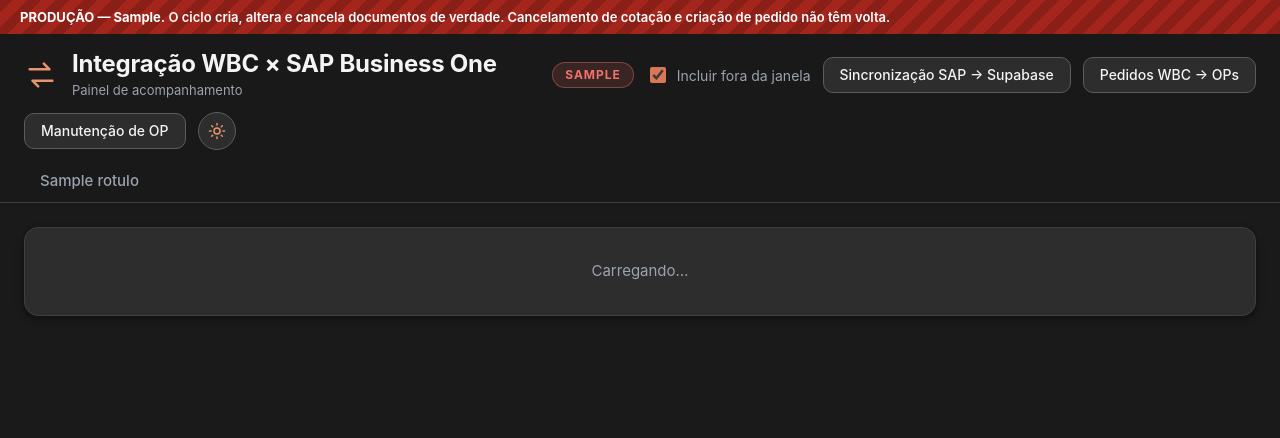
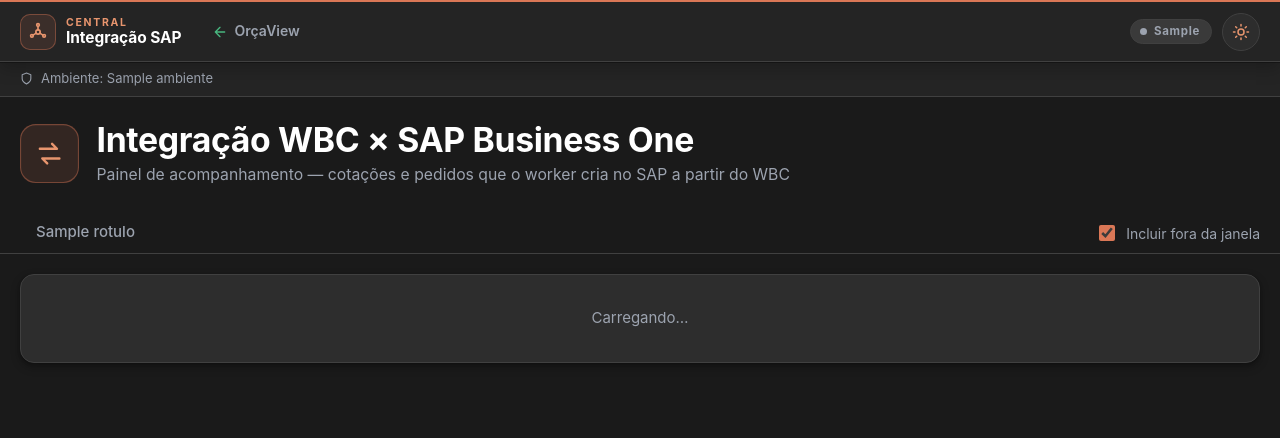
Before and after one commit to MarceloProjetos/oportunidade_wbc, a Flask app: template wbcpython/dashboard/templates/pagina.html in a window 1280 px wide. Shown: the top 438 px of the page. Run offline with Flask 3, Linux system fonts and the light colour scheme; the template is opened without the code that fills it: most values are stand-ins (such as "Sample title", 1, 10 or a date in 2020); parts of the project's set-up code (start-up, migrations or seed data) failed here and were passed over.

Commit message:
feat(casa): Central Integracao SAP F2 -- painel WBC entra na casa
So aparencia: rotas, fragmentos e HTMX iguais.

- pagina.html/entrar.html: barra comum (macro da casa), titulo de pagina
  .casa-titulo, abas numa linha presa sob a barra com "Incluir fora da
  janela" a direita; botoes contornados, tarja de producao e o botao de
  tema proprio sairam (decisao 3). Aba "Execucoes" -> "Ciclos" (decisao 4;
  id e /?aba=execucoes iguais).
- web.py: casa.instalar + /casa montado e aberto; CASA_HREFS; /orcaview
  (ORCAVIEW_URL, paridade com o controleproducao); /controle-producao/tarefas.
- painel.css: tokens base apontam para --casa-*; data-tema -> data-theme
  (cookie casa_tema); cabecalho antigo removido; main 1800px / 20px.
- casa.css: --casa-barra-altura; coral-texto do claro #a94a2e (5,7:1).
- Testes: barra/tema/pilula do painel, entrada, paridade do ORCAVIEW_URL.

Co-Authored-By: Claude Opus 5.5 <noreply@anthropic.com>

```diff
--- a/casa/__init__.py
+++ b/casa/__init__.py
@@ -31,7 +31,7 @@ TEMPLATES_DIR = PASTA / "templates"
 STATIC_DIR = PASTA / "static"
 
 #: Bump when casa.css / casa.js change: the three apps link them with ``?v=``.
-VERSAO = "1"
+VERSAO = "2"
 
 MARCA = "Central Integração SAP"
 
--- a/casa/static/casa.css
+++ b/casa/static/casa.css
@@ -38,6 +38,8 @@
   --casa-perigo-fundo: rgb(242 114 106 / .13);
   --casa-perigo-borda: rgb(242 114 106 / .45);
   --casa-sombra-barra: 0 1px 0 rgb(0 0 0 / .35), 0 6px 16px rgb(0 0 0 / .22);
+  /* Height of the top bar on desktop: what a sticky row of a page sits under. */
+  --casa-barra-altura: 62px;
   --casa-fonte: "Inter", "Segoe UI", system-ui, -apple-system, Roboto, "Helvetica Neue", Arial, sans-serif;
 }
 :root[data-theme="light"] {
@@ -51,7 +53,7 @@
   --casa-texto: #1f2733;
   --casa-texto-2: #5a6675;
   --casa-acento: #c45a3a;
-  --casa-acento-texto: #c45a3a;
+  --casa-acento-texto: #a94a2e;   /* 5.7:1 on white (the fill colour gives 4.0:1) */
   --casa-a08: rgb(196 90 58 / .08);
   --casa-a13: rgb(196 90 58 / .12);
   --casa-a20: rgb(196 90 58 / .20);
@@ -73,7 +75,7 @@
 .casa-barra {
   position: sticky; top: 0; z-index: 1055;
   display: grid; grid-template-columns: auto minmax(0, 1fr) auto; align-items: center;
-  column-gap: 20px; min-height: 62px; padding: 0 20px;
+  box-sizing: border-box; column-gap: 20px; min-height: var(--casa-barra-altura); padding: 0 20px;
   background: var(--casa-painel);
   border-top: 2px solid var(--casa-acento);
   border-bottom: 1px solid var(--casa-borda);
--- a/wbcpython/config.py
+++ b/wbcpython/config.py
@@ -430,6 +430,10 @@ class Settings(BaseSettings):
     cp_url: str = Field(default="", alias="CP_URL")
     cp_porta: int = Field(default=8080, alias="CP_PORTA")
 
+    #: The "← OrçaView" link of the shared top bar (casa/, 01/10/2026): the .90 home. Same
+    #: default as ``controleproducao`` (parity test); ``ORCAVIEW_URL`` only for a dev copy.
+    orcaview_url: str = Field(default="http://192.168.0.90:8000/", alias="ORCAVIEW_URL")
+
     @property
     def painel_exige_chave(self) -> bool:
         """O painel pede a chave de acesso (há `OS_API_KEY` configurada)."""
--- a/wbcpython/dashboard/static/painel.css
+++ b/wbcpython/dashboard/static/painel.css
@@ -6,32 +6,31 @@
  * fontes do sistema e CSS puro — inclusive as barras dos gráficos.
  */
 
-/* OrçaView look (29/09/2026): the same palette, surfaces and accent as the OrçaView
- * pages (Usuarios.html) and the Controle de Produção screen next door — this painel is
- * their sister screen. Dark is the DEFAULT, as in OrçaView; light is the explicit
- * `data-tema="claro"` override chosen with the round sun/moon button (kept per browser). The
- * operating-system preference no longer decides: the house default does.
+/* "Central Integração SAP" (01/10/2026, PLANO_CASA_COMUM_11 F2): the top bar, the page title,
+ * the theme and the base palette come from casa/static/casa.css, loaded before this file and
+ * shared with the Controle de Produção and the Sincronização. The tokens below that have a
+ * house equivalent only POINT at it (one definition); the rest are this painel's own.
+ * Dark is the default; light is `data-theme="light"`, written by the server from the
+ * `casa_tema` cookie (it replaced the per-port `wbc-tema` localStorage key).
  *
  * Surface ladder: page < card header < card < inner surface (KPIs) < input.
  * `--acento` fills and borders; `--acento-texto` is the accent as TEXT (lighter coral in
  * dark, for contrast on the card). Semantic colours keep their tuned hues; their
  * backgrounds are translucent so they sit on any surface. */
 :root {
-  color-scheme: dark;
-
-  --fundo: #1a1a1a;
-  --painel: #2d2d2d;
+  --fundo: var(--casa-pagina);
+  --painel: var(--casa-cartao);
   --painel-2: #262626;
   --superficie: #333333;
   --campo: #3a3a3a;
-  --traco: #404040;
+  --traco: var(--casa-borda);
   --traco-forte: #5c5c5c;
-  --tinta: #f3f4f6;
-  --tinta-fraca: #9ca3af;
+  --tinta: var(--casa-texto);
+  --tinta-fraca: var(--casa-texto-2);
   --tinta-fraquissima: #959ca8; /* 4.6:1 on --superficie (30/09/2026: was 3.3:1) */
 
-  --acento: #da7756;
-  --acento-texto: #e8956e;
+  --acento: var(--casa-acento);
+  --acento-texto: var(--casa-acento-texto);
   --acento-fraco: rgb(218 119 86 / 14%);
 
   --ok: #48b77f;
@@ -118,89 +108,34 @@ a {
   border-radius: 3px;
 }
 
-/* ------------------------------------------------------------------ cabeçalho */
+/* ------------------------------------------------------------- título e abas */
 
-/* OrçaView topbar: coral icon, title and subtitle stacked, actions on the right; the tab
- * row below. Sticky with a translucent page background, so the list scrolls under it. */
-.topo {
+/* The page title is the shared .casa-titulo. The Controle de Produção renders its content at
+ * zoom 1.125 (owner, 30/09/2026); the same factor here makes the two titles identical. */
+main > .casa-titulo {
+  zoom: 1.125;
+}
+
+/* The tab row stays under the shared bar while the list scrolls (it used to live in the
+ * sticky header). Full width of <main>: the negative margins reach its padding, so rows
+ * scrolling underneath never show beside it. Solid background — no color-mix here: older
+ * Chrome/Edge paint nothing for it (30/09/2026). */
+.abas-linha {
   position: sticky;
-  top: 0;
+  top: var(--casa-barra-altura);
   z-index: 20;
-  background: var(--fundo); /* fallback: no color-mix → a transparent sticky bar */
-  background: color-mix(in srgb, var(--fundo) 92%, transparent);
-  backdrop-filter: blur(6px);
+  display: flex;
+  align-items: center;
+  gap: 16px;
+  margin: 0 -20px 20px;
+  padding: 0 20px;
+  background: var(--fundo);
   border-bottom: 1px solid var(--traco);
 }
 
-.topo-linha {
-  display: flex;
-  align-items: center;
-  gap: 12px;
-  flex-wrap: wrap;
-  max-width: 1500px;
-  margin: 0 auto;
-  padding: 16px 24px 12px;
-}
-
-.marca {
-  display: flex;
-  align-items: center;
-  gap: 14px;
-  margin-right: auto;
-}
-
-.marca .icone {
-  display: inline-flex;
-  color: var(--acento-texto);
-}
-
-.marca h1 {
-  font-size: 1.5rem;
-  font-weight: 700;
-  color: var(--tinta);
-  line-height: 1.2;
-}
-
-.marca .sub {
-  display: block;
-  margin-top: 2px;
-  font-size: 0.8125rem;
-  color: var(--tinta-fraca);
-}
-
-/* O ambiente é o fato mais perigoso da tela: em produção o ciclo cria e
- * cancela documentos financeiros de verdade. Ganha uma tarja hachurada de
- * largura inteira, e é a única coisa da página autorizada a gritar. */
-.ambiente {
-  display: inline-flex;
-  align-items: center;
-  gap: 8px;
-  padding: 6px 12px;
-  border-radius: 999px;
-  font: 700 0.75rem/1 var(--ui);
-  letter-spacing: 0.08em;
-  text-transform: uppercase;
-  background: var(--neutro-fundo);
-  color: var(--tinta-fraca);
-  border: 1px solid var(--traco);
-}
-
-.ambiente.producao {
-  background: var(--critico-fundo);
-  color: var(--critico);
-  border-color: color-mix(in srgb, var(--critico) 40%, transparent);
-}
-
-.tarja-producao {
-  padding: 8px 20px;
-  font: 600 13px/1.4 var(--ui);
-  color: #fff;
-  background-color: #a3251b;
-  background-image: repeating-linear-gradient(
-    -45deg,
-    rgb(0 0 0 / 16%) 0 10px,
-    transparent 10px 20px
-  );
+.abas-linha .caixa {
+  margin-left: auto;
+  white-space: nowrap;
 }
 
 /* --------------------------------------------------------------------- abas */
@@ -208,9 +143,7 @@ a {
 .abas {
   display: flex;
   gap: 4px;
-  max-width: 1500px;
-  margin: 0 auto;
-  padding: 0 24px;
+  min-width: 0;
   overflow-x: auto;
 }
 
@@ -242,8 +175,8 @@ a {
 /* ------------------------------------------------------------------ estrutura */
 
 main {
-  padding: 24px 24px 56px;
-  max-width: 1500px;
+  padding: 24px 20px 56px;
+  max-width: 1800px;
   margin: 0 auto;
 }
 
@@ -528,28 +461,6 @@ a.acao {
   text-decoration: none;
 }
 
-/* Round icon button for the theme, as in OrçaView; shows the theme it switches TO. */
-button.acao.tema {
-  width: 38px;
-  height: 38px;
-  padding: 0;
-  justify-content: center;
-  border-radius: 50%;
-  color: var(--acento-texto);
-}
-
-button.acao.tema .ir-escuro,
-:root[data-tema="claro"] button.acao.tema .ir-claro {
-  display: none;
-}
-
-:root[data-tema="claro"] button.acao.tema .ir-escuro {
-  display: inline;
-}
-
-.sair {
-  margin: 0;
-}
 
 /* ------------------------------------------------------------- entrada */
 
--- a/wbcpython/dashboard/templates/_execucoes.html
+++ b/wbcpython/dashboard/templates/_execucoes.html
@@ -9,7 +9,7 @@
   hx-swap="outerHTML"
 >
   <header>
-    <h2>Execuções do worker</h2>
+    <h2>Ciclos do worker</h2>
     <span class="carimbo"><span class="pulso"></span>{{ atualizado }}</span>
   </header>
   {% if not execucoes %}
--- a/wbcpython/dashboard/templates/pagina.html
+++ b/wbcpython/dashboard/templates/pagina.html
@@ -1,45 +1,51 @@
 <!doctype html>
-<html lang="pt-BR">
+{# Theme from the shared `casa_tema` cookie, written before any paint (casa/__init__.py). #}
+<html lang="pt-BR" data-theme="{{ 'light' if casa_tema(request.cookies) == 'claro' else 'dark' }}">
+{% import "casa/_casa.html" as casa_ui %}
   <head>
     <meta charset="utf-8" />
     <meta name="viewport" content="width=device-width, initial-scale=1" />
     <title>Integração WBC × SAP</title>
-    <link rel="stylesheet" href="/static/painel.css?v=20260930" />
-    <script>
-      // Theme before the first paint (30/09/2026): dark is the default (no attribute); only
-      // "claro" is ever set, so a light-theme viewer no longer sees a dark flash.
-      try {
-        if (localStorage.getItem("wbc-tema") === "claro") document.documentElement.setAttribute("data-tema", "claro");
-      } catch (e) { /* blocked storage: the default theme */ }
-    </script>
+    {{ casa_ui.cabeca() }}
+    <link rel="stylesheet" href="/static/painel.css?v=20261001" />
     <script src="/static/htmx.min.js" defer></script>
   </head>
   <body>
     {#
       A casca da página. Daqui em diante o HTMX troca só pedaços: cada bloco
       pede o seu próprio fragmento em /fragmentos/*, no seu próprio ritmo.
+
+      The top bar is the shared one of the "Central Integração SAP" (PLANO_CASA_COMUM_11, F2):
+      the same brand, screens, environment pill and theme as the Controle de Produção. The red
+      production strip gave way to the pill (decision 3).
     #}
-    {% if producao %}
-      <div class="tarja-producao" role="alert">
-        <strong>PRODUÇÃO — {{ company_db }}.</strong>
-        O ciclo cria, altera e cancela documentos de verdade. Cancelamento de cotação
-        e criação de pedido não têm volta.
-      </div>
-    {% endif %}
+    {{ casa_ui.barra(casa_itens(CASA_HREFS, "integracao"), "/orcaview", ambiente, mostrar_sair=exige_chave) }}
 
-    <div class="topo">
-      <div class="topo-linha">
-        <div class="marca">
-          <span class="icone" aria-hidden="true"><svg width="34" height="34" viewBox="0 0 24 24" fill="none" stroke="currentColor" stroke-width="1.8" stroke-linecap="round" stroke-linejoin="round"><path d="M4 8h14l-4-4"/><path d="M20 16H6l4 4"/></svg></span>
-          <div>
-            <h1>Integração WBC × SAP Business One</h1>
-            <span class="sub">Painel de acompanhamento</span>
-          </div>
+    <main>
+      <header class="casa-titulo">
+        <span class="casa-titulo__simbolo">{{ casa_ui.icone('integracao', 26) }}</span>
+        <div class="casa-titulo__texto">
+          <h1>Integração WBC × SAP Business One</h1>
+          <p>Painel de acompanhamento — cotações e pedidos que o worker cria no SAP a partir do WBC</p>
         </div>
+      </header>
 
-        <span class="ambiente {{ 'producao' if producao else '' }}">
-          {{ company_db }}{{ '' if producao else ' · homologação' }}
-        </span>
+      <div class="abas-linha">
+        <nav class="abas" aria-label="Seções do painel">
+          {% for id, rotulo in abas %}
+            <button
+              class="aba"
+              type="button"
+              {% if id == aba_ativa %}aria-current="page"{% endif %}
+              hx-get="/fragmentos/{{ id }}{{ '?tudo=1' if tudo else '' }}"
+              hx-target="#conteudo"
+              hx-push-url="/?aba={{ id }}{{ '&tudo=1' if tudo else '' }}"
+              onclick="marcarAba(this)"
+            >
+              {{ rotulo }}
+            </button>
+          {% endfor %}
+        </nav>
 
         {# A janela é um escopo global: muda os números do topo e a lista ao
            mesmo tempo. Recarregar a página é o mais honesto aqui — e deixa o
@@ -55,63 +61,8 @@
           />
           Incluir fora da janela
         </label>
-
-        {# A outra tela desta máquina: OS e Oportunidades, SAP → Supabase (API 8077).
-           É um link, não um iframe — são dois processos, e cada um responde por si. #}
-        <a class="acao discreta" href="/sincronizacao"
-           title="Painel de Sincronização: Ordens de Serviço e Oportunidades (SAP → Supabase, API 8077)">
-          Sincronização SAP → Supabase
-        </a>
-
-        {# As duas telas do Controle de Produção: outro processo desta máquina, na CP_PORTA.
-           Mesma chave de acesso — o cookie vale para as duas telas, ninguém digita de novo. #}
-        <a class="acao discreta" href="/controle-producao/pedidos"
-           title="Controle de Produção: pedidos de venda do WBC → itens, estruturas e Ordens de Produção no SAP (OrcaView-ControleProducao)">
-          Pedidos WBC → OPs
-        </a>
-        <a class="acao discreta" href="/controle-producao/ops"
-           title="Controle de Produção: liberar, replanejar e encerrar Ordens de Produção (o encerramento movimenta estoque)">
-          Manutenção de OP
-        </a>
-
-        {# Theme toggle as the OrçaView round icon button: sun in dark (go light), moon in light. #}
-        <button class="acao discreta tema" type="button" onclick="alternarTema()"
-                title="Alternar tema (claro/escuro)" aria-label="Alternar tema claro/escuro">
-          <svg class="ir-claro" width="18" height="18" viewBox="0 0 24 24" fill="none" stroke="currentColor"
-               stroke-width="2" stroke-linecap="round" aria-hidden="true"><circle cx="12" cy="12" r="4"/>
-            <path d="M12 2v2M12 20v2M4.9 4.9l1.4 1.4M17.7 17.7l1.4 1.4M2 12h2M20 12h2M4.9 19.1l1.4-1.4M17.7 6.3l1.4-1.4"/></svg>
-          <svg class="ir-escuro" width="18" height="18" viewBox="0 0 24 24" fill="none" stroke="currentColor"
-               stroke-width="2" stroke-linecap="round" stroke-linejoin="round" aria-hidden="true">
-            <path d="M21 12.8A9 9 0 1 1 11.2 3a7 7 0 0 0 9.8 9.8z"/></svg>
-        </button>
-
-        {% if exige_chave %}
-          <form method="post" action="/sair" class="sair">
-            <button class="acao discreta" type="submit" title="Esquecer a chave neste navegador">
-              Sair
-            </button>
-          </form>
-        {% endif %}
       </div>
 
-      <nav class="abas" aria-label="Seções do painel">
-        {% for id, rotulo in abas %}
-          <button
-            class="aba"
-            type="button"
-            {% if id == aba_ativa %}aria-current="page"{% endif %}
-            hx-get="/fragmentos/{{ id }}{{ '?tudo=1' if tudo else '' }}"
-            hx-target="#conteudo"
-            hx-push-url="/?aba={{ id }}{{ '&tudo=1' if tudo else '' }}"
-            onclick="marcarAba(this)"
-          >
-            {{ rotulo }}
-          </button>
-        {% endfor %}
-      </nav>
-    </div>
-
-    <main>
       {# Os números do topo se repintam sozinhos: o ciclo termina sem ninguém
          no terminal, e o painel precisa mostrar isso sem que alguém recarregue. #}
       <div
@@ -132,17 +83,6 @@
     </main>
 
     <script>
-      // The theme lives in the viewer's browser, not on the server: the panel is a shared
-      // screen and the preference is each person's. Dark is the default (no attribute, since
-      // 29/09/2026); only "claro" is ever set — the first read happens in <head>.
-      function alternarTema() {
-        var raiz = document.documentElement;
-        var novo = raiz.getAttribute("data-tema") === "claro" ? "escuro" : "claro";
-        if (novo === "claro") raiz.setAttribute("data-tema", "claro");
-        else raiz.removeAttribute("data-tema");
-        try { localStorage.setItem("wbc-tema", novo); } catch (e) { /* blocked storage: this page only */ }
-      }
-
       // A barra de abas é da casca, então quem a mexe mora aqui — inclusive
       // quando o pedido vem de dentro de um fragmento (um indicador do topo ou
       // um número de orçamento na lista levam para outra aba).
```
Also changed, not shown: other parts of wbcpython/dashboard/static/painel.css (+9 -14 lines), CLAUDE.md (+1 -1 lines), tests/test_casa.py (+1 -1 lines), tests/test_config_paridade_wbc.py (+8 -0 lines), tests/wbc/dashboard/test_entrada.py (+16 -2 lines), tests/wbc/dashboard/test_web.py (+27 -4 lines), wbcpython/dashboard/templates/entrar.html (+8 -24 lines), wbcpython/dashboard/web.py (+39 -7 lines), CHANGELOG.md.
